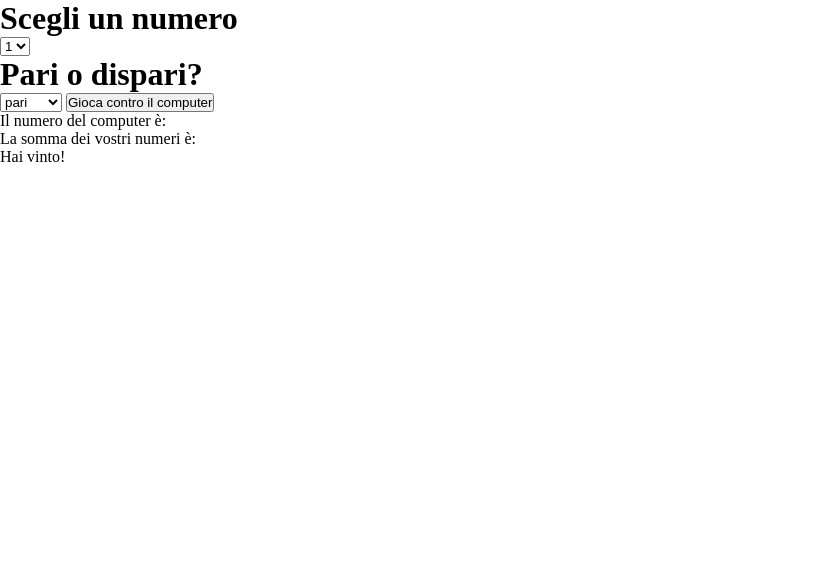
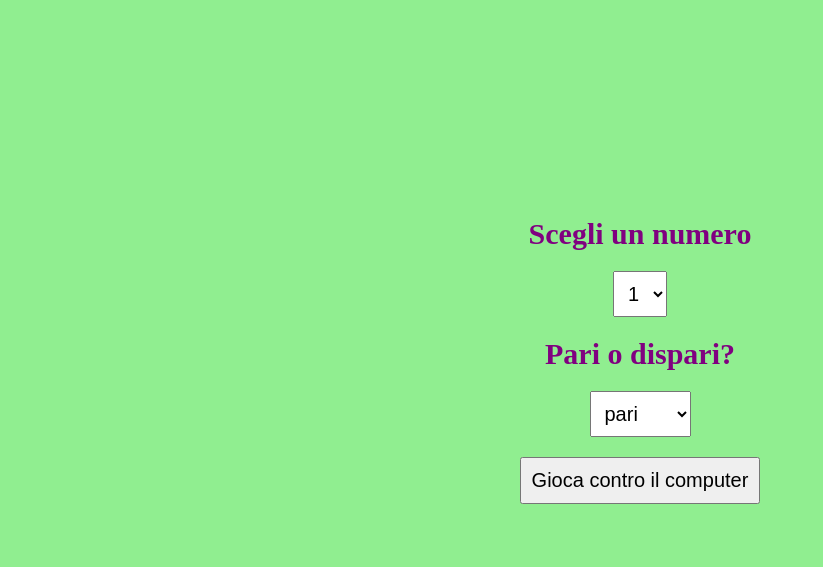
Before and after one commit to mirkoguerra/js-paliedispari, a plain HTML site: page js-pari/index.html in a window 1280 px wide. Shown: the whole page, without its empty margins (0-823 px from the left). Drawn offline with Linux system fonts and the light colour scheme.

```diff
--- a/js-pari/css/style.css
+++ b/js-pari/css/style.css
@@ -4,3 +4,25 @@
   margin: 0;
   box-sizing: border-box;
 }
+/* GENERALE */
+div {
+  background-color: lightgreen;
+  color: purple;
+  height: 100vh;
+  display: flex;
+  flex-direction: column;
+  justify-content: center;
+  align-items: center;
+}
+div > * {
+  margin-bottom: 20px;
+}
+h1 {
+  font-size: 30px;
+}
+select, button, p {
+  font-size: 20px;
+}
+select, button {
+  padding: 10px;
+}
--- a/js-pari/index.html
+++ b/js-pari/index.html
@@ -7,6 +7,9 @@
     <!-- per il mio css -->
   </head>
   <body>
+
+    <section>
+      <div>
 
         <h1>Scegli un numero</h1>
 
@@ -27,11 +30,14 @@
 
         <button id="gioca" type="button" name="button">Gioca contro il computer</button>
 
-    <p id="numeroPc">Il numero del computer è:</p>
+        <p id="numeroPc"></p>
 
-    <p id="sommaNumeri">La somma dei vostri numeri è:</p>
+        <p id="sommaNumeri"></p>
 
-    <p id="risultato">Hai vinto!</p>
+        <p id="risultato"></p>
+
+      </div>
+    </section>
 
     <script src="js/script.js" charset="utf-8"></script>
     <!-- per il mio js -->
```
Lines whose indentation alone changed are shown as unchanged.
